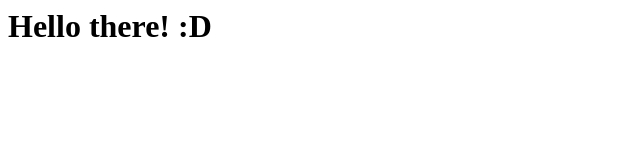
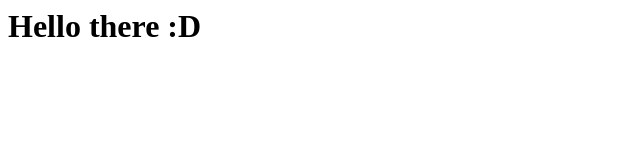
Before and after one commit to Parinaz11/coursera_test, a plain HTML site: page index.html in a window 1280 px wide. Shown: the full height of the page, 0-640 px from the left. Drawn offline with Linux system fonts and the light colour scheme.

Commit message:
Update index.html

```diff
--- a/index.html
+++ b/index.html
@@ -1 +1 @@
-<h1> Hello there! :D </h1>
+<h1> Hello there :D </h1>
```
